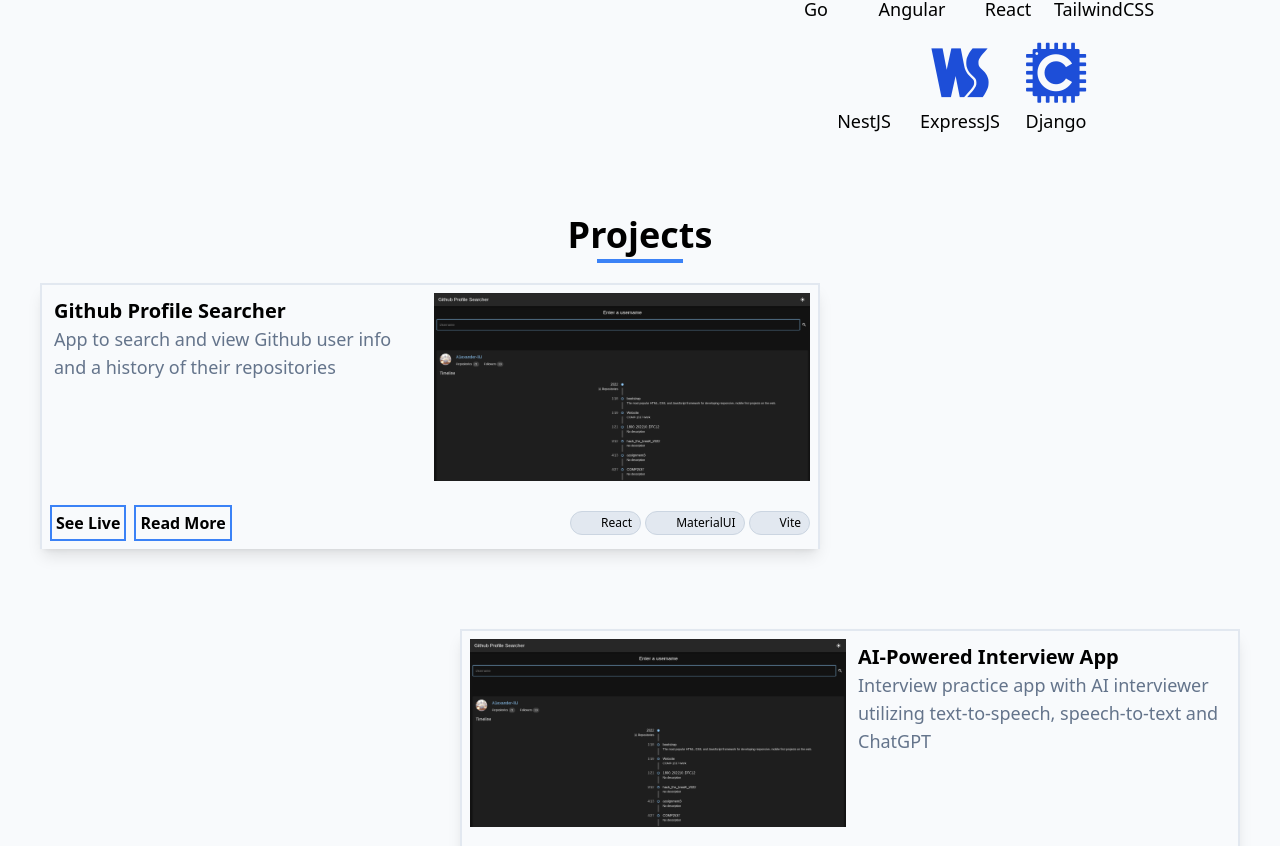
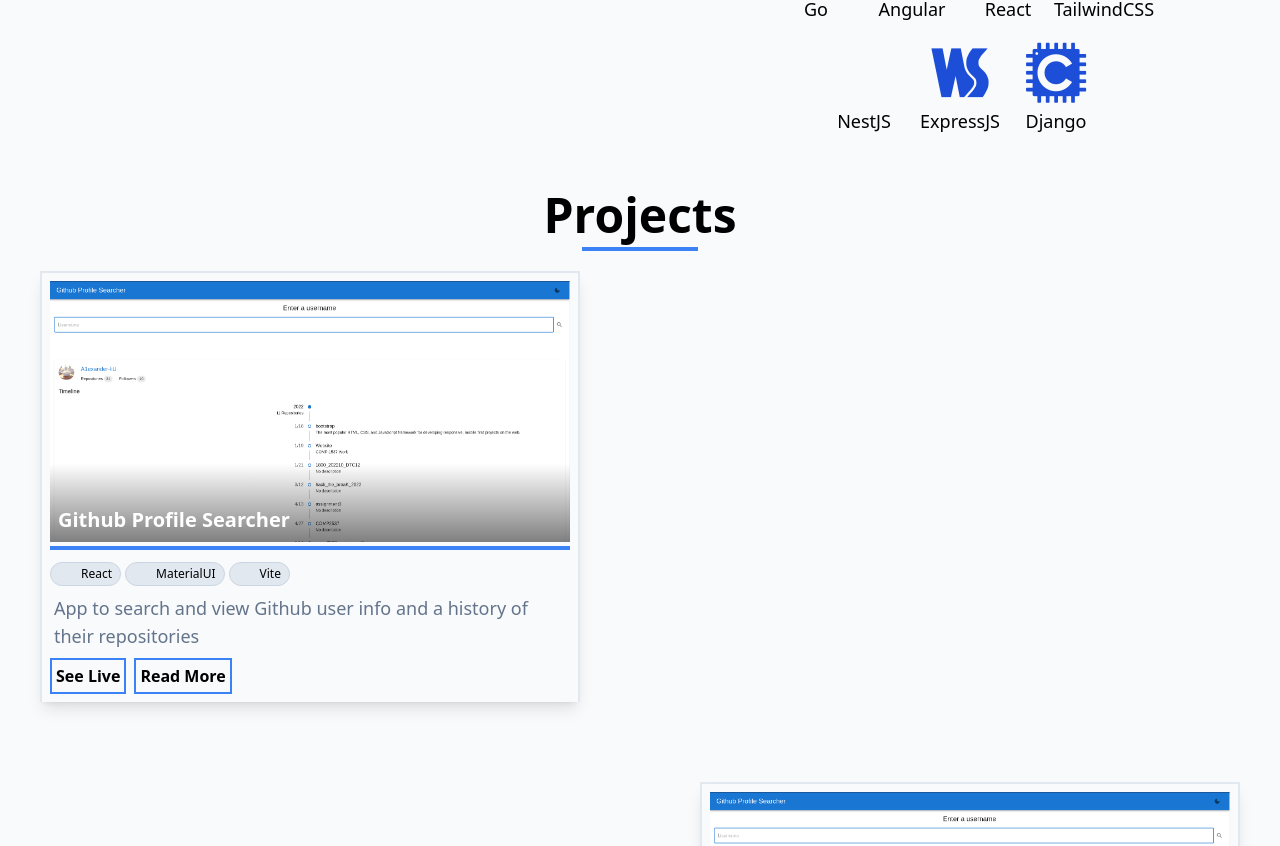
Before and after one commit to A1exander-liU/portfolio, a Next.js app: page / in a window 1280 px wide. Shown: the part 1177-2023 px from the top of the page. Built offline with nearby package versions, Linux system fonts and the light colour scheme.

Commit message:
feat: keep same layout across screen sizes
large screen layout makes image too small to look at

chore: replace image with light mode theme on

```diff
--- a/app/components/project/projectCard2.tsx
+++ b/app/components/project/projectCard2.tsx
@@ -5,6 +5,7 @@ import Image from "next/image";
 import { EllipsisHorizontalIcon } from "@heroicons/react/24/solid";
 import { Menu, MenuButton, MenuItem, MenuItems } from "@headlessui/react";
 
+// use forwardRef as headlessui dropdown passes ref to children
 const TechIcon = forwardRef<HTMLDivElement, TechItem>(({ icon, name }: TechItem, ref) => (
   <div
     ref={ref}
@@ -41,26 +42,13 @@ function ShowMore({ hidden }: { hidden: React.JSX.Element[] }) {
  *
  * Uses container and tech icon widths to determine how many can fit,
  * rest of elements are rendered inside a "show more"
- *
- * hidden prop field: used for tailwind class names like "max-md:hidden"
  */
-function TechBar({
-  tech,
-  pos,
-  hidden,
-  className,
-}: {
-  tech: TechItem[];
-  pos: string;
-  hidden: string;
-  className?: string;
-}) {
+function TechBar({ tech }: { tech: TechItem[]; className?: string }) {
   const allChildren = tech.map((el, i) => <TechIcon key={i} icon={el.icon} name={el.name} />);
   const techBarRef = useRef<HTMLDivElement | null>(null);
   const widthsRef = useRef<number[]>([]);
   const [displayedChildren, setDisplayedChildren] = useState<React.JSX.Element[]>(allChildren);
   const [hiddenChildren, setHiddenChildren] = useState<React.JSX.Element[]>([]);
-  const [rendered, setRendered] = useState<boolean>(false);
   // Sizes (pixels)
   const spacing = 4; // space-x-1
   const showMoreIconSize = 24 + spacing;
@@ -77,7 +65,6 @@ function TechBar({
       }
 
       widthsRef.current = temp;
-      setRendered(true);
     };
 
     // display all that will not overflow, rest will be in "show more"
@@ -104,36 +91,25 @@ function TechBar({
   }, []);
 
   return (
-    <div
-      ref={techBarRef}
-      className={`flex overflow-hidden justify-end items-center space-x-1 ${pos === "right" ? "md:col-start-1 md:row-start-1 md:justify-start" : ""} ${className ? className : ""} ${hidden && rendered ? hidden : ""}`}
-    >
+    <div ref={techBarRef} className={`flex overflow-hidden justify-start items-center space-x-1`}>
       {displayedChildren}
       {hiddenChildren.length > 0 && <ShowMore hidden={hiddenChildren} />}
     </div>
   );
 }
 
-/*
- * tech bar appears in 2 differnt places as tech bar has to change grid locations if on md or non md screen size.
- * 2 positions: between image and info text for small screens and to left/right of the buttons on md+ screene
- * positions are not possible to change as the techbar needs to appear in the subgrid
- *
- * have to use in 2 different places and hide based on breakpoint
- * */
 export default function ProjectCard2({ node, pos }: { node: ProjectNode; pos: "left" | "right" }) {
   return (
     <motion.div
-      className={`p-2 min-h-64 w-full grid grid-cols-1 md:grid-cols-2 gap-2 border-x-2 border-t-2 border-solid border-slate-200 dark:border-slate-700 dark:border-2  text-sm md:text-base dark:bg-slate-900 ${pos === "left" ? "self-start" : "self-end"} shadow-lg`}
+      className={`p-2 min-h-64 w-full grid grid-cols-1 gap-1 border-x-2 border-t-2 border-solid border-slate-200 dark:border-slate-700 dark:border-2 text-sm md:text-base dark:bg-slate-900 ${pos === "left" ? "self-start" : "self-end"} shadow-lg`}
     >
-      <div
-        className={`relative p-1 grid md:block grid-rows-subgrid row-start-1 col-start-1 ${pos === "left" ? "md:col-start-1" : "md:col-start-2"} row-span-3`}
-      >
-        <div className="p-1 md:p-0 flex flex-col-reverse bg-gradient-to-t from-black/75 via-black/0 md:bg-none">
-          <h2 className="text-lg text-white font-semibold md:text-xl md:text-black md:dark:text-white">{node.title}</h2>
+      <div className={`relative grid grid-rows-subgrid row-start-1 col-start-1 row-span-4`}>
+        <div className="flex flex-col-reverse bg-gradient-to-t from-black/50 to-black/0 to-30%">
+          <h2 className="p-2 text-lg text-white font-semibold md:text-xl">{node.title}</h2>
         </div>
-        <TechBar tech={node.tech} pos={pos} hidden="md:hidden" className="max-md:justify-start" />
-        <p className="text-slate-500 dark:text-slate-400 lg:text-lg">{node.info}</p>
+        <hr className="mb-2 w-full border-2 border-blue-500" />
+        <TechBar tech={node.tech} />
+        <p className="p-1 text-slate-500 dark:text-slate-400 lg:text-lg">{node.info}</p>
       </div>
 
       {node.hero_image && (
@@ -143,12 +119,12 @@ export default function ProjectCard2({ node, pos }: { node: ProjectNode; pos: "l
           width={1680}
           height={700}
           priority={true}
-          className={`size-full row-start-1 col-start-1 ${pos === "left" ? "md:col-start-2" : "md:col-start-1"}`}
+          className={`size-full row-start-1 col-start-1`}
         />
       )}
 
-      <div className={`h-fit grid grid-cols-2 gap-2 md:col-span-2`}>
-        <div className={`flex gap-2 ${pos === "right" ? "md:col-start-2 md:justify-end" : ""} max-md:col-span-full`}>
+      <div className={`h-fit grid gap-2 col-span-full`}>
+        <div className={`flex gap-2 ${pos === "right" ? "md:justify-end" : ""}`}>
           {node.live && (
             <motion.a
               href={node.live}
@@ -170,7 +146,6 @@ export default function ProjectCard2({ node, pos }: { node: ProjectNode; pos: "l
             <p className="flex justify-center space-x-2 font-semibold">Read More</p>
           </motion.a>
         </div>
-        <TechBar tech={node.tech} pos={pos} hidden="max-md:hidden" className="" />
       </div>
     </motion.div>
   );
--- a/app/components/project/projectSection.tsx
+++ b/app/components/project/projectSection.tsx
@@ -1,21 +1,26 @@
 import React from "react";
 import { ProjectNode } from "@/app/scripts/types";
 import ProjectCard2 from "./projectCard2";
+import Link from "next/link";
 
 export default function ProjectSection({ nodes }: { nodes: ProjectNode[] }) {
   return (
     <>
-      <h1 id="projects" className="flex flex-col items-center font-bold text-4xl mb-5 pt-20">
+      <h1 id="projects" className="flex flex-col items-center font-bold text-4xl mb-5 pt-14 md:text-5xl">
         Projects
-        <hr className="mt-1 w-3/5 border-2 border-blue-500" />
+        <hr className="mt-2 w-3/5 border-2 border-blue-500" />
       </h1>
       <section className="px-2 sm:px-10 w-full flex flex-col space-y-20">
         {nodes.map((node, i) => (
-          <div key={i} className={`${i % 2 == 0 ? "self-start" : "self-end"} lg:max-w-[65%]`}>
+          <div key={i} className={`${i % 2 == 0 ? "self-start" : "self-end"} lg:max-w-[65%] xl:max-w-[45%]`}>
             <ProjectCard2 node={node} pos={i % 2 == 0 ? "left" : "right"} />
           </div>
         ))}
       </section>
+
+      <Link href="/projects" className="mt-5 font-semibold text-lg hover:text-blue-500">
+        See All
+      </Link>
     </>
   );
 }
```
Also changed, not shown: public/project_images/github-profile-searcher.png.
